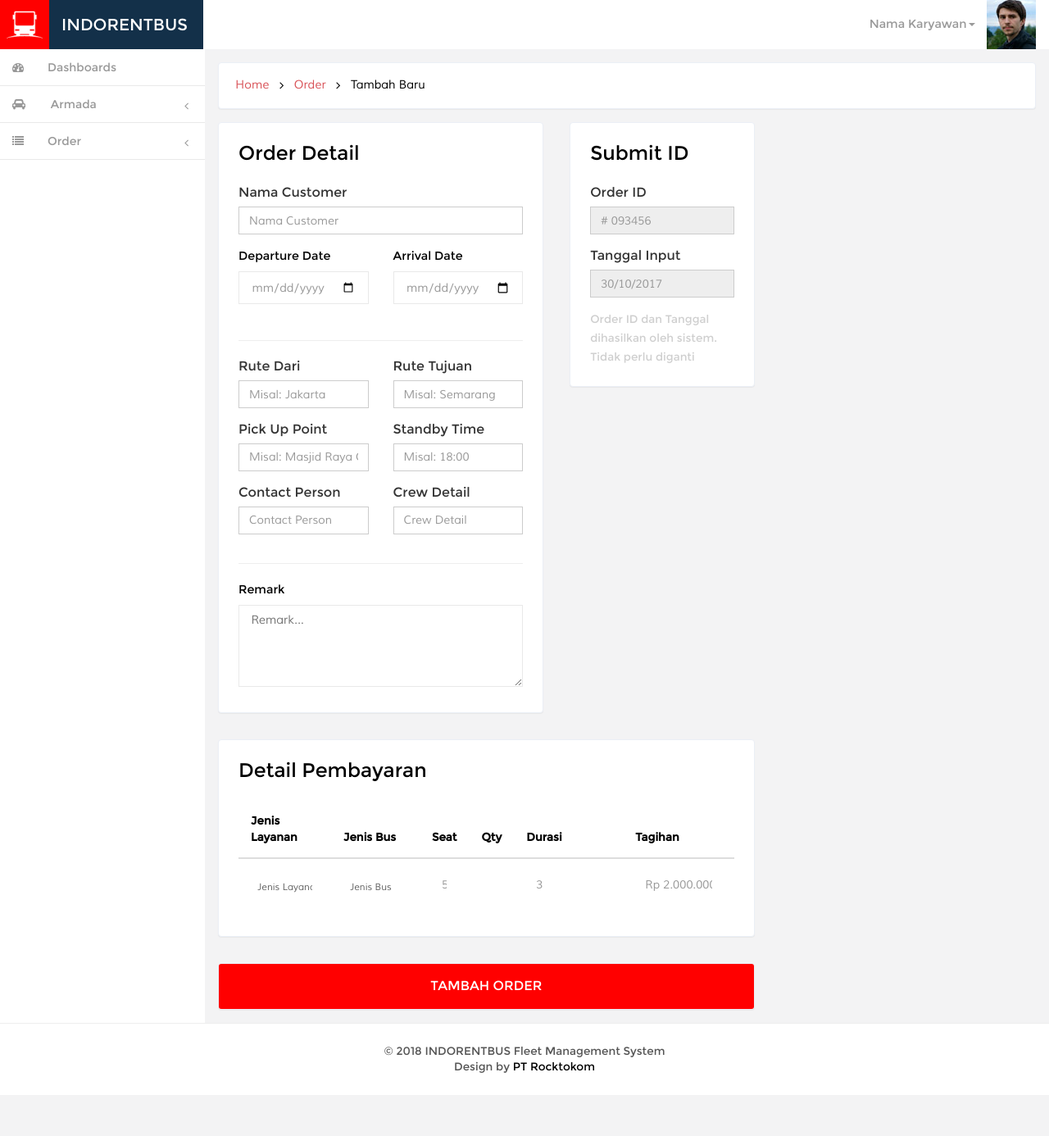
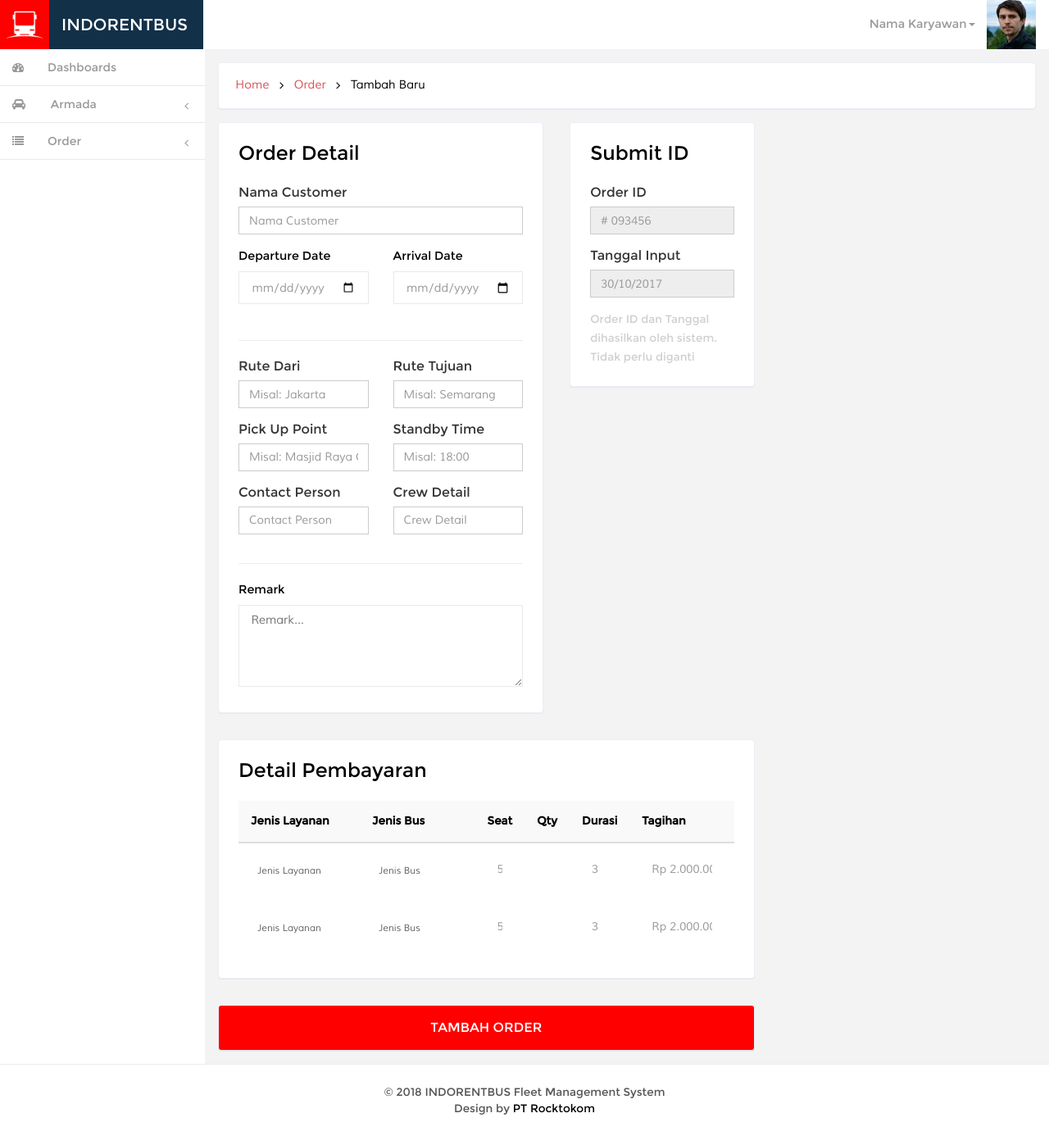
Before and after one commit to kemtol/indorentbus, a Jekyll site: the page built from laman/tambah-order.html, in a window 1280 px wide. Shown: the whole page at 82% size. Built offline with Jekyll 4.4.1, drawn with Linux system fonts in a browser that asks for light colours; nearby versions of some CDN libraries; Markdown is read by kramdown in place of the engine named in the settings; comment, search, counter and statistics services are not loaded; before the commit the page ends 1336 px from its top, so only the background shows below that.

Commit message:
Update tambah-order.html

```diff
--- a/laman/tambah-order.html
+++ b/laman/tambah-order.html
@@ -101,22 +101,49 @@ permalink: /orders/tambah/
 	<div class="col-xs-12 col-lg-8 grid-form">
 		<div class="grid-form1">
 			<style>
-				#table_quot thead tr th{color:#000}
+				#table_quot thead tr th{color:#000;background:#f9f9f9}
 				#table_quot .form-control1,#table_quot .form-control,#table_quot .form-control[disabled]{border:none;background:transparent}
 			</style>
 			<h3 id="forms-gambar" class="">Detail Pembayaran</h3>
 			<table id="table_quot" class="table">
 				<thead>
 					<tr>
-						<th width="20%">Jenis Layanan</th>
-						<th width="20%">Jenis Bus</th>
+						<th width="30%">Jenis Layanan</th>
+						<th width="30%">Jenis Bus</th>
 						<th width="5%">Seat</th>
 						<th width="5%">Qty</th>
-						<th width="25%">Durasi</th>
+						<th width="5%">Durasi</th>
 						<th width="25%">Tagihan</th>
 					</tr>
 				</thead>
 				<tbody>
+					<tr>
+						<td>
+							<select name="fleet_type" id="fleet_type" class="form-control1 required">
+								<option value="">Jenis Layanan</option>
+								<option value="Pariwisata" id="big_bus">Pariwisata</option>
+								<option value="Berlangganan" id="family_car">Berlangganan</option>
+							</select>
+						</td>
+						<td>
+							<select name="fleet_type" id="fleet_type" class="form-control1 required">
+								<option value="">Jenis Bus</option>
+								<option value="Big Bus" id="big_bus">Big Bus</option><option value="Family Car" id="family_car">Family Car</option><option value="Medium Bus" id="medium_bus">Medium Bus</option><option value="Micro Bus" id="micro_bus">Micro Bus</option>
+							</select>
+						</td>
+						<td>
+							<input type="text" class="form-control required" id="fleet_seat" placeholder="59" name="fleet_seat">
+						</td>
+						<td>
+							<input type="text" class="form-control required" id="qty_mobil" placeholder="1" name="qty_mobil">
+						</td>
+						<td>
+							<input type="text" class="form-control required" id="durasi" disabled placeholder="3" name="durasi">
+						</td>
+						<td>
+							<input type="text" class="form-control required" id="subtotal" disabled placeholder="Rp 2.000.000,-" name="subtotal">
+						</td>
+					</tr>
 					<tr>
 						<td>
 							<select name="fleet_type" id="fleet_type" class="form-control1 required">
```
